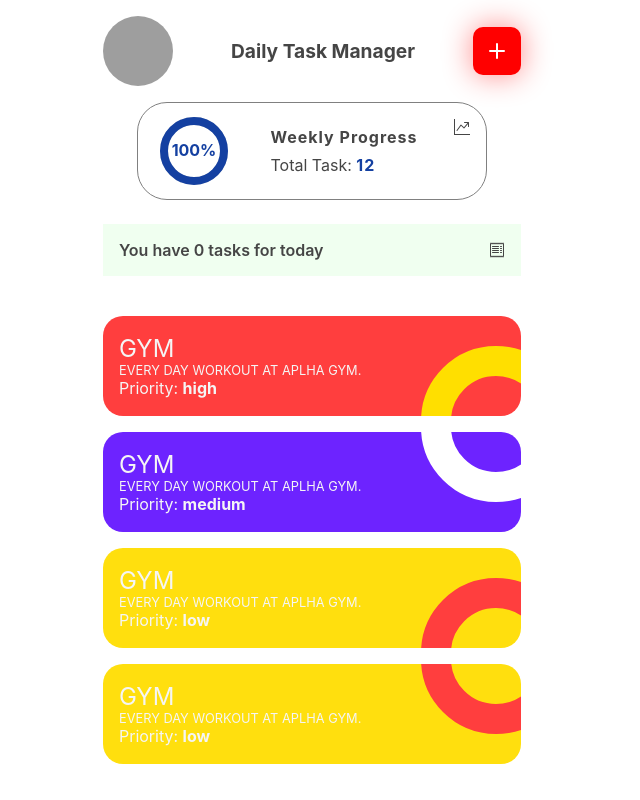
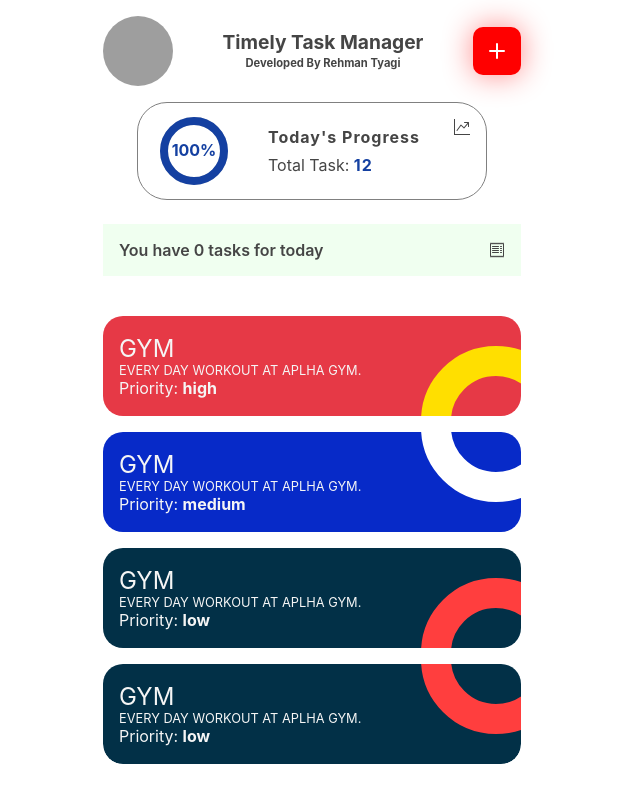
Before and after one commit to RehmanTyagi/DailyTaskManager, a React (Create React App) app: page / in a window 1280 px wide. Shown: the whole page, without its empty margins (328-968 px from the left). Built offline with nearby package versions, Linux system fonts and the light colour scheme; grey boxes are pictures that could not be loaded.

Commit message:
changed app title

```diff
--- a/src/App.css
+++ b/src/App.css
@@ -7,6 +7,7 @@
 
 .application {
   padding: 1rem;
+  height: 62vh;
 }
 
 .logo {
--- a/src/components/header/header.component.jsx
+++ b/src/components/header/header.component.jsx
@@ -9,7 +9,7 @@ const AppHeader = () => {
     return (
         <div className="navbar">
             <UserAvatar altType={'user icon'} ImgSRC={'https://images.unsplash.com/photo-1553710846-a739f3a2b037?ixlib=rb-4.0.3&ixid=M3wxMjA3fDB8MHxwaG90by1wYWdlfHx8fGVufDB8fHx8fA%3D%3D&auto=format&fit=crop&w=464&q=80https://images.unsplash.com/photo-1553710846-a739f3a2b037?ixlib=rb-4.0.3&ixid=M3wxMjA3fDB8MHxwaG90by1wYWdlfHx8fGVufDB8fHx8fA%3D%3D&auto=format&fit=crop&w=464&q=80'} />
-            <h1 className="logo">Daily Task Manager</h1>
+            <h1 className="logo"><span>Timely Task Manager</span><span>Developed By Rehman Tyagi</span></h1>
             <CustomButton className='hamburger-btn' buttonStyle={styleBtn} buttonText={<BsPlus />} />
         </div>
     )
--- a/src/components/header/header.styles.scss
+++ b/src/components/header/header.styles.scss
@@ -7,4 +7,13 @@
   .hamburger-btn {
     z-index: 1200;
   }
+  .logo {
+    display: flex;
+    flex-direction: column;
+    align-items: center;
+  }
+  .logo span:last-child {
+    font-size: 0.7rem;
+    margin: 0.1rem auto;
+  }
 }
--- a/src/components/progressBar/progressBar.component.jsx
+++ b/src/components/progressBar/progressBar.component.jsx
@@ -15,7 +15,7 @@ const ProgressBar = ({ tasks }) => {
         <div className="progress-container">
             <ProgressCircle percentage={percentage} circleWidth='80' />
             <div className="total-task-counter">
-                <p>Weekly Progress</p>
+                <p>Today's Progress</p>
                 <div><span>Total Task: </span><span>{tasks.length}</span></div>
             </div>
             <BsGraphUpArrow className="progress-graph-icon" />
--- a/src/components/task/task.styles.scss
+++ b/src/components/task/task.styles.scss
@@ -22,13 +22,13 @@
 }
 
 .high {
-  background-color: rgb(255, 62, 62);
+  background-color: #e63946;
 }
 
 .medium {
-  background-color: rgb(109, 35, 255);
+  background-color: #072ac8;
 }
 
 .low {
-  background-color: #ffdf0e;
+  background-color: #023047;
 }
--- a/src/components/taskContainer/taskContainer.styles.scss
+++ b/src/components/taskContainer/taskContainer.styles.scss
@@ -1,6 +1,7 @@
 .tasks-container {
   overflow-y: scroll;
-  height: 60vh;
+  height: 100%;
+  border-radius: 20px;
 }
 .tasks-container::-webkit-scrollbar {
   width: 10px;
```
